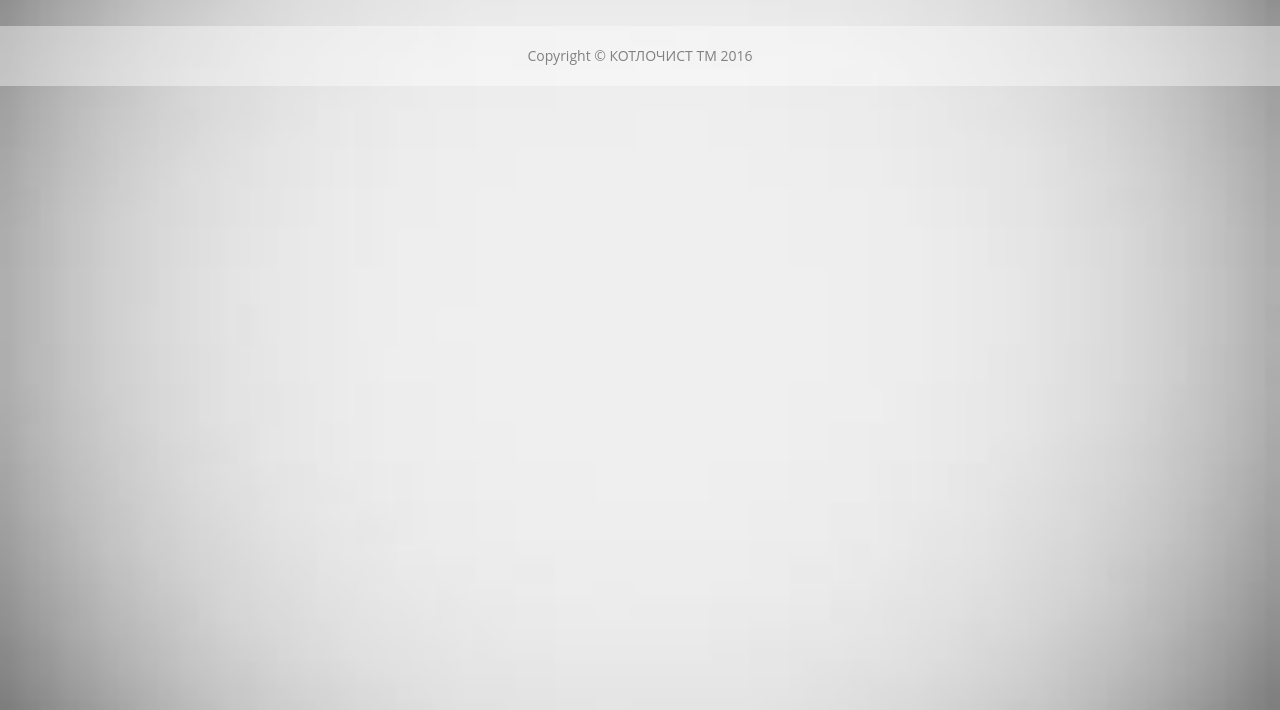
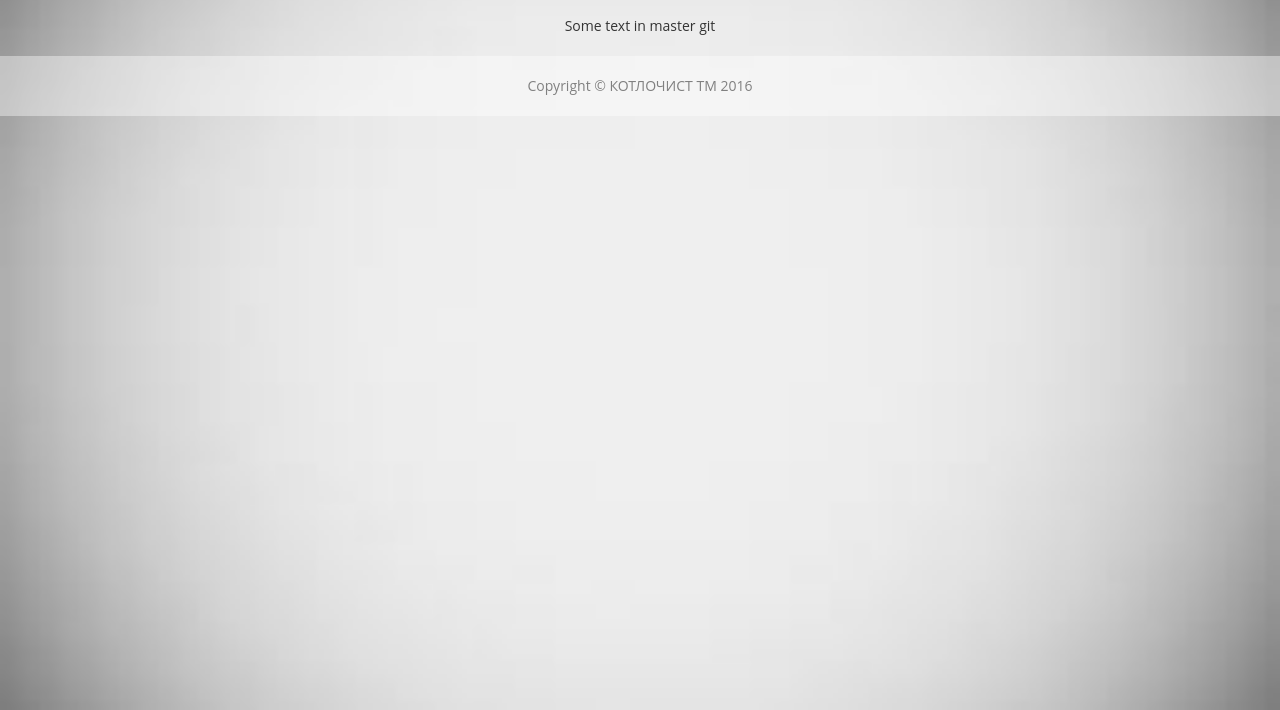
Before and after one commit to ihor-v/kotlochyst, a plain HTML site: page faq.html in a window 1280 px wide. Shown: the part 90-800 px from the top of the page. Drawn offline with nearby package versions, Linux system fonts and the light colour scheme.

Commit message:
git master commit faq.html

```diff
--- a/faq.html
+++ b/faq.html
@@ -62,7 +62,11 @@
     <!--    End Navigation-->
     <!--    Main Body-->
     <div class="container">
-
+         <div class="row">
+                <div class="col-lg-12 text-center">
+                    <p>Some text in master git</p>
+                </div>
+            </div>
     </div>
     <!--    End main body-->
     <!--    Start footer-->
```
